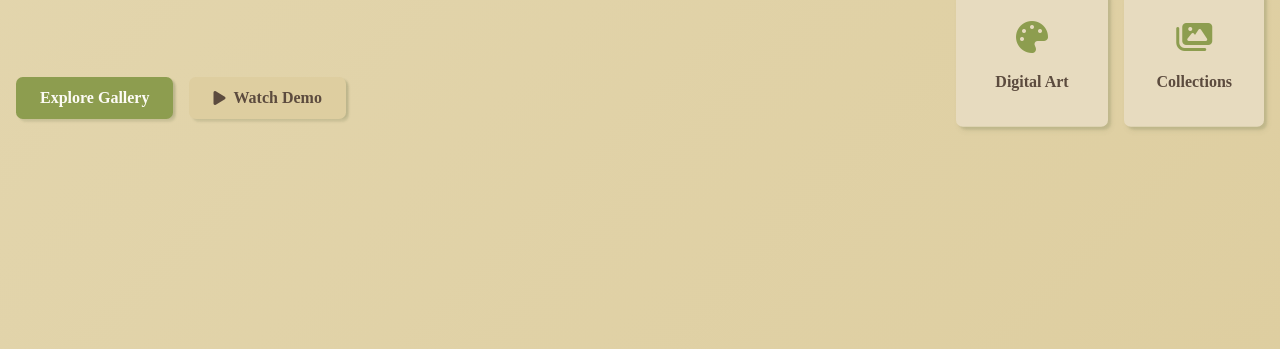
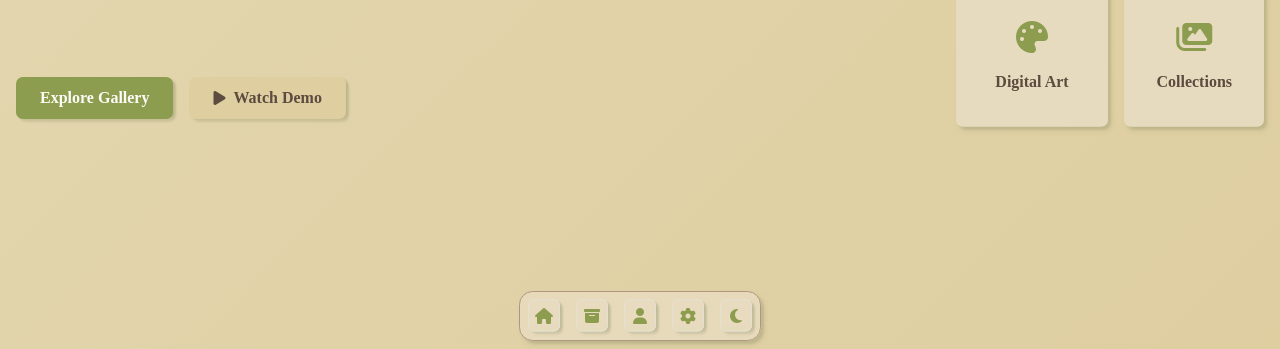
Before and after one commit to XuanDinhNguyenhck/LynDoo, a plain HTML site: page index.html in a window 1280 px wide. Shown: the part 451-800 px from the top of the page. Drawn offline with Linux system fonts and the light colour scheme; a web font is replaced by a local one.

Commit message:
add_dock

```diff
--- /dev/null
+++ b/assets/css/dock.css
@@ -0,0 +1,81 @@
+/* Dock component styles (moved from main stylesheet) */
+.dock-outer {
+  margin: 0 0.5rem;
+  display: flex;
+  max-width: 100%;
+  align-items: center;
+  pointer-events: none; /* allow underlying page interactions except the dock itself */
+}
+
+.dock-panel {
+  position: fixed;
+  bottom: 0.5rem;
+  left: 50%;
+  transform: translateX(-50%);
+  display: flex;
+  align-items: flex-end;
+  width: fit-content;
+  gap: 1rem;
+  border-radius: calc(var(--radius) * 2);
+  background-color: color-mix(in srgb, var(--card) 88%, transparent);
+  border: 1px solid var(--border);
+  padding: 0 0.5rem 0.5rem;
+  z-index: 1500;
+  pointer-events: auto;
+  box-shadow: var(--shadow-lg);
+  backdrop-filter: blur(6px);
+}
+
+.dock-item {
+  position: relative;
+  display: inline-flex;
+  align-items: center;
+  justify-content: center;
+  border-radius: calc(var(--radius) * 0.9);
+  background: linear-gradient(180deg, color-mix(in srgb, var(--card) 85%, transparent) 0%, color-mix(in srgb, var(--card) 78%, transparent) 100%);
+  border: 1px solid var(--sidebar-border);
+  box-shadow: var(--shadow-sm);
+  cursor: pointer;
+  outline: none;
+  width: 50px;
+  height: 50px;
+  transition: width 160ms cubic-bezier(.2,.8,.2,1), height 160ms cubic-bezier(.2,.8,.2,1), transform 160ms ease;
+}
+
+.dock-icon {
+  display: flex;
+  align-items: center;
+  justify-content: center;
+  color: var(--primary);
+}
+
+.dock-label {
+  position: absolute;
+  top: calc(-1.25rem - var(--spacing));
+  left: 50%;
+  width: fit-content;
+  white-space: nowrap;
+  border-radius: calc(var(--radius) / 2);
+  border: 1px solid var(--border);
+  background: var(--card);
+  padding: 0.125rem 0.5rem;
+  font-size: 0.75rem;
+  color: var(--card-foreground);
+  transform: translateX(-50%);
+  opacity: 0;
+  pointer-events: none;
+  transition: opacity 160ms ease, transform 160ms ease;
+  box-shadow: var(--shadow-sm);
+}
+
+.dock-item:hover .dock-label,
+.dock-item:focus .dock-label {
+  opacity: 1;
+  transform: translateX(-50%) translateY(-8px);
+}
+
+@media (max-width: 480px) {
+  .dock-panel { gap: 0.5rem; padding-bottom: 0.25rem; }
+  .dock-item { width: 44px; height: 44px; }
+  .dock-label { font-size: 0.7rem; }
+}
--- /dev/null
+++ b/assets/js/dock.js
@@ -0,0 +1,121 @@
+/* Dock behavior (vanilla JS implementation approximating the React motion-based dock) */
+(function initDock() {
+    const dock = document.getElementById('app-dock');
+    if (!dock) return;
+
+    const panel = dock.querySelector('#dock-panel');
+    const items = Array.from(panel.querySelectorAll('.dock-item'));
+
+    // Configurable values (match defaults from the React code)
+    const baseItemSize = 30;
+    const magnification = 40; // when hovered center
+    const distance = 200; // influence distance
+    const spring = { stiffness: 0.15, damping: 0.8 }; // simplified
+
+    let mouseX = Infinity;
+    let isHover = false;
+
+    function setSizes() {
+        items.forEach(it => {
+            it.style.width = baseItemSize + 'px';
+            it.style.height = baseItemSize + 'px';
+        });
+    }
+
+    // Smoothly animate a value toward target (critically damped-ish)
+    function animateValue(current, target, velocityRef, dt) {
+        // spring-damper: v += (stiffness*(target-current) - damping*v) * dt
+        const v = velocityRef.v + (spring.stiffness * (target - current) - spring.damping * velocityRef.v) * dt;
+        const next = current + v * dt * 60; // scale by 60fps baseline
+        velocityRef.v = v;
+        return next;
+    }
+
+    // Keep a per-item velocity
+    const velocities = items.map(() => ({ v: 0 }));
+
+    function frame(time) {
+        const now = performance.now();
+        if (!frame.last) frame.last = now;
+        const dt = Math.min(0.05, (now - frame.last) / 1000);
+        frame.last = now;
+
+        items.forEach((it, idx) => {
+            const rect = it.getBoundingClientRect();
+            const centerX = rect.x + rect.width / 2;
+            const dist = Math.abs(mouseX - centerX);
+            let target = baseItemSize;
+            if (!isFinite(mouseX)) {
+                target = baseItemSize;
+            } else if (dist < distance) {
+                // map distance to size (linear between magnification and base)
+                const t = 1 - dist / distance;
+                target = baseItemSize + (magnification - baseItemSize) * t;
+            }
+
+            // animate width/height
+            const currentW = parseFloat(getComputedStyle(it).width);
+            const next = animateValue(currentW, target, velocities[idx], dt);
+            it.style.width = Math.max(32, next) + 'px';
+            it.style.height = Math.max(32, next) + 'px';
+            // small elevate transform based on size
+            const scale = next / baseItemSize;
+            it.style.transform = `translateY(${-(scale - 1) * 8}px)`;
+        });
+
+        requestAnimationFrame(frame);
+    }
+
+    // Mouse tracking
+    panel.addEventListener('mousemove', (e) => {
+        isHover = true;
+        mouseX = e.pageX;
+    });
+
+    panel.addEventListener('mouseleave', () => {
+        isHover = false;
+        mouseX = Infinity;
+    });
+
+    // Accessibility: focus via keyboard
+    items.forEach(it => {
+        it.setAttribute('tabindex', '0');
+        it.addEventListener('focus', (e) => {
+            const rect = it.getBoundingClientRect();
+            mouseX = rect.x + rect.width / 2;
+        });
+        it.addEventListener('blur', () => {
+            mouseX = Infinity;
+        });
+
+        it.addEventListener('click', () => {
+            const action = it.dataset.action;
+            // Simple action handlers (navigate/scroll or alert)
+            if (action === 'home') { document.getElementById('home')?.scrollIntoView({behavior: 'smooth'}); }
+            else if (action === 'archive') { alert('Archive clicked'); }
+            else if (action === 'profile') { alert('Profile clicked'); }
+            else if (action === 'settings') { alert('Settings clicked'); }
+            else if (action === 'toggle-theme') {
+                // If ThemeManager is available on the window, toggle theme
+                if (window.themeManager && typeof window.themeManager.toggleTheme === 'function') {
+                    window.themeManager.toggleTheme();
+                } else {
+                    // fallback: toggle dark class on body
+                    document.body.classList.toggle('dark');
+                }
+            }
+        });
+
+        // Support keyboard activation (Enter/Space)
+        it.addEventListener('keydown', (e) => {
+            if (e.key === 'Enter' || e.key === ' ') {
+                e.preventDefault();
+                it.click();
+            }
+        });
+    });
+
+    // Initialize
+    setSizes();
+    requestAnimationFrame(frame);
+})();
--- a/assets/js/script.js
+++ b/assets/js/script.js
@@ -51,6 +51,17 @@ class ThemeManager {
             icon.className = 'fas fa-sun';
         } else {
             icon.className = 'fas fa-moon';
+        }
+        // Also update dock icon if present
+        const dockIcon = document.getElementById('dock-theme-icon');
+        if (dockIcon) {
+            if (this.currentTheme === 'dark') {
+                dockIcon.className = 'fas fa-sun';
+                dockIcon.parentElement?.parentElement?.setAttribute('aria-pressed', 'true');
+            } else {
+                dockIcon.className = 'fas fa-moon';
+                dockIcon.parentElement?.parentElement?.setAttribute('aria-pressed', 'false');
+            }
         }
     }
 }
--- a/index.html
+++ b/index.html
@@ -13,6 +13,7 @@
 
     <!-- CSS -->
     <link rel="stylesheet" href="assets/css/style.css">
+    <link rel="stylesheet" href="assets/css/dock.css">
 
     <!-- Font Awesome for icons -->
     <link rel="stylesheet" href="https://cdnjs.cloudflare.com/ajax/libs/font-awesome/6.4.0/css/all.min.css">
@@ -411,6 +412,32 @@
     </div>
 
     <!-- JavaScript -->
+    <!-- App Dock -->
+    <div class="dock-outer" id="app-dock">
+    <div class="dock-panel" id="dock-panel" role="toolbar" aria-label="Application dock" style="height:50px">
+            <div class="dock-item" data-label="Home" data-action="home">
+                <div class="dock-icon"><i class="fas fa-home"></i></div>
+                <div class="dock-label">Home</div>
+            </div>
+            <div class="dock-item" data-label="Archive" data-action="archive">
+                <div class="dock-icon"><i class="fas fa-archive"></i></div>
+                <div class="dock-label">Archive</div>
+            </div>
+            <div class="dock-item" data-label="Profile" data-action="profile">
+                <div class="dock-icon"><i class="fas fa-user"></i></div>
+                <div class="dock-label">Profile</div>
+            </div>
+            <div class="dock-item" data-label="Settings" data-action="settings">
+                <div class="dock-icon"><i class="fas fa-cog"></i></div>
+                <div class="dock-label">Settings</div>
+            </div>
+            <div class="dock-item" data-label="Theme" data-action="toggle-theme" role="button" aria-pressed="false" tabindex="0">
+                <div class="dock-icon"><i id="dock-theme-icon" class="fas fa-moon" aria-hidden="true"></i></div>
+                <div class="dock-label">Theme</div>
+            </div>
+        </div>
+    </div>
     <script src="assets/js/script.js"></script>
+    <script src="assets/js/dock.js"></script>
 </body>
 </html>
```
Also changed, not shown: assets/css/style.css (line endings or trailing spaces).
